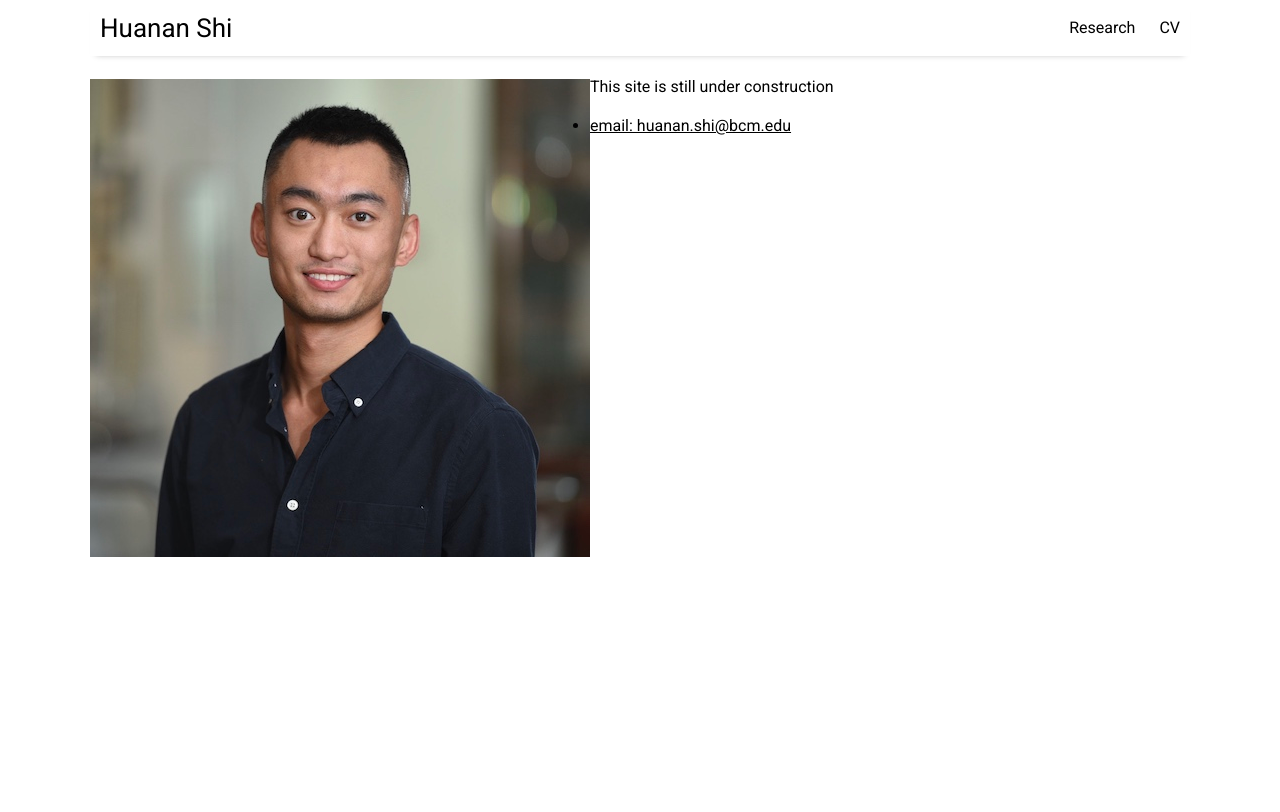
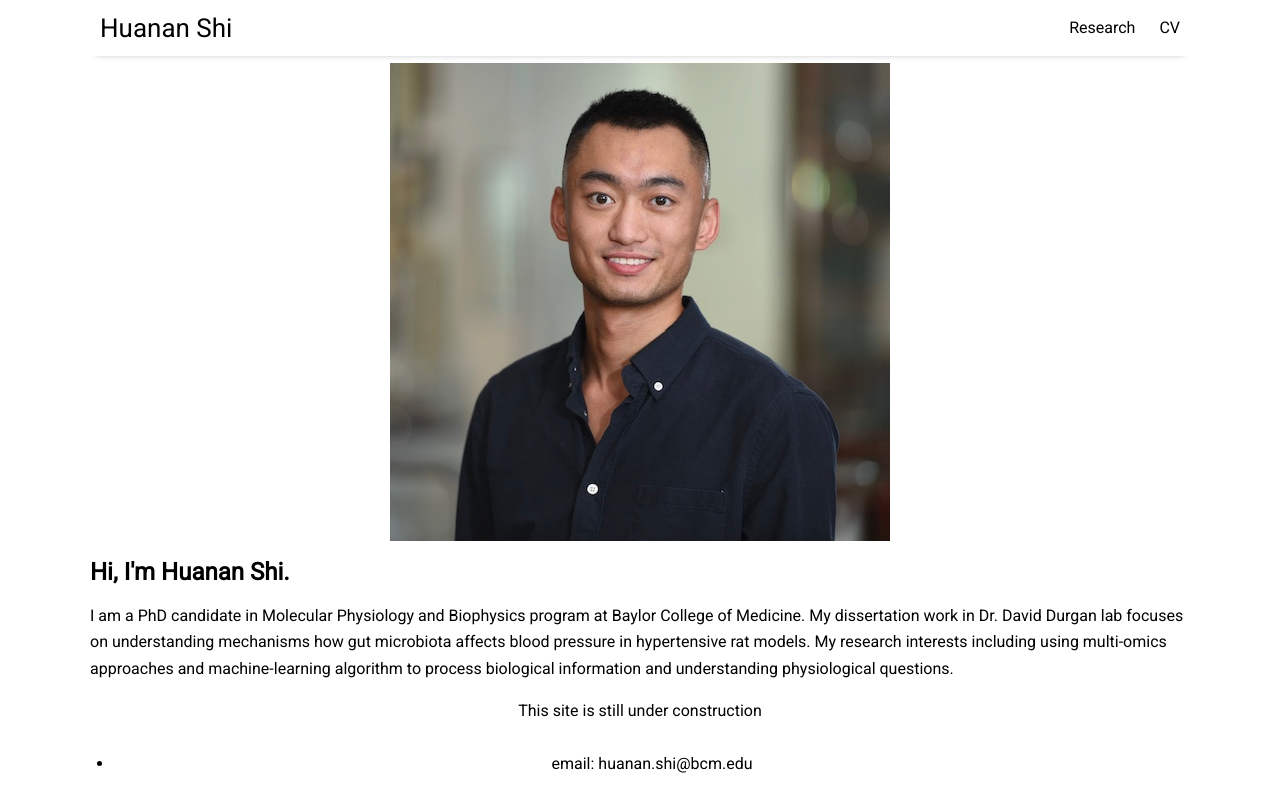
Before and after one commit to huananfshi/huananfshi.github.io, a Jekyll site: the page built from index.html, in a window 1280 px wide. Shown: the top 812 px of the page. Built offline with Jekyll 4.4.1, drawn with Linux system fonts in a browser that asks for light colours; nearby versions of some CDN libraries; the list of posts is cut into pages by our own code.

Commit message:
Update home.html

```diff
--- a/_layouts/home.html
+++ b/_layouts/home.html
@@ -3,6 +3,6 @@ layout: page
 title: Home
 ---
 
-<img src="/assets/img/head.jpg" alt="Huanana Shi",height='300px',width='300px', style="float: left;>
+<img src="/assets/img/head.jpg" alt="Huanana Shi",height='300px',width='300px',align="left;">
 <h2>Hi, I'm Huanan Shi.</h2>
 <p>I am a PhD candidate in Molecular Physiology and Biophysics program at Baylor College of Medicine. My dissertation work in Dr. David Durgan lab focuses on understanding mechanisms how gut microbiota affects blood pressure in hypertensive rat models. My research interests including using multi-omics approaches and machine-learning algorithm to process biological information and understanding physiological questions.</p>
```
